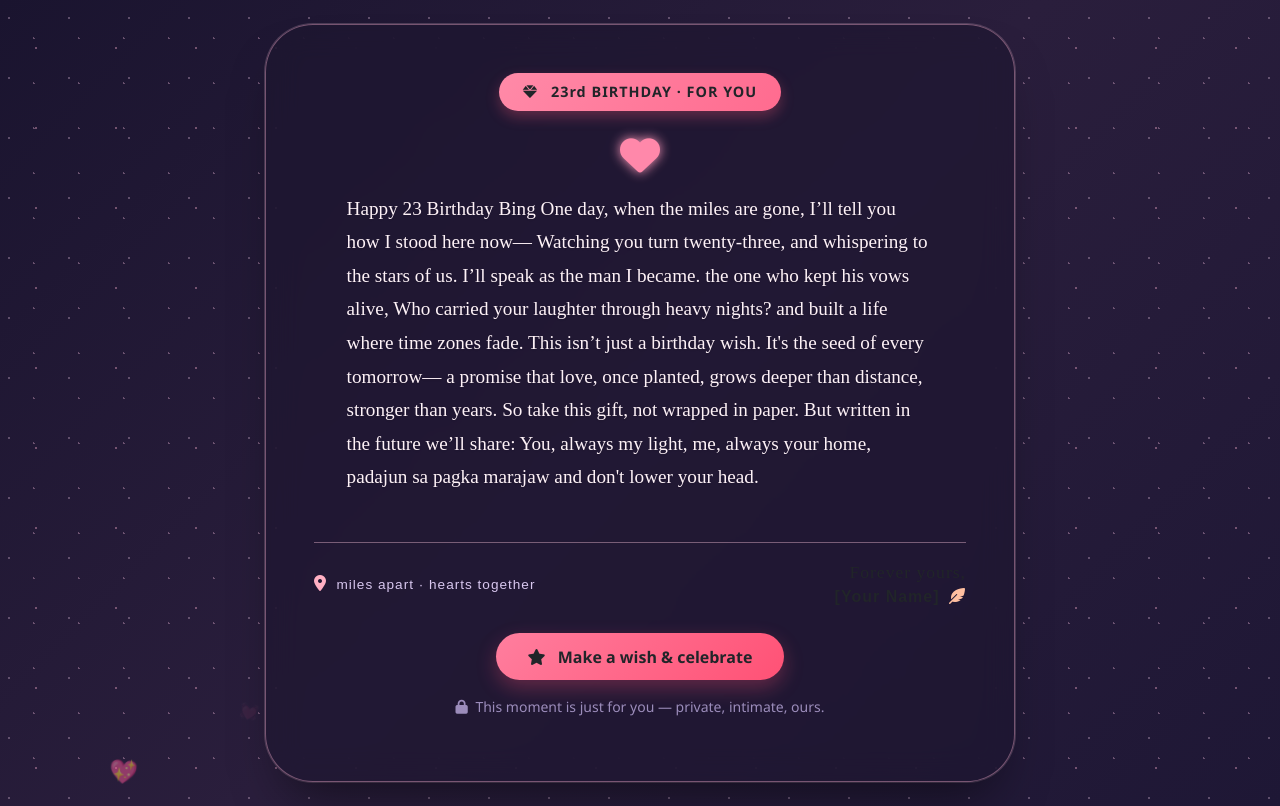
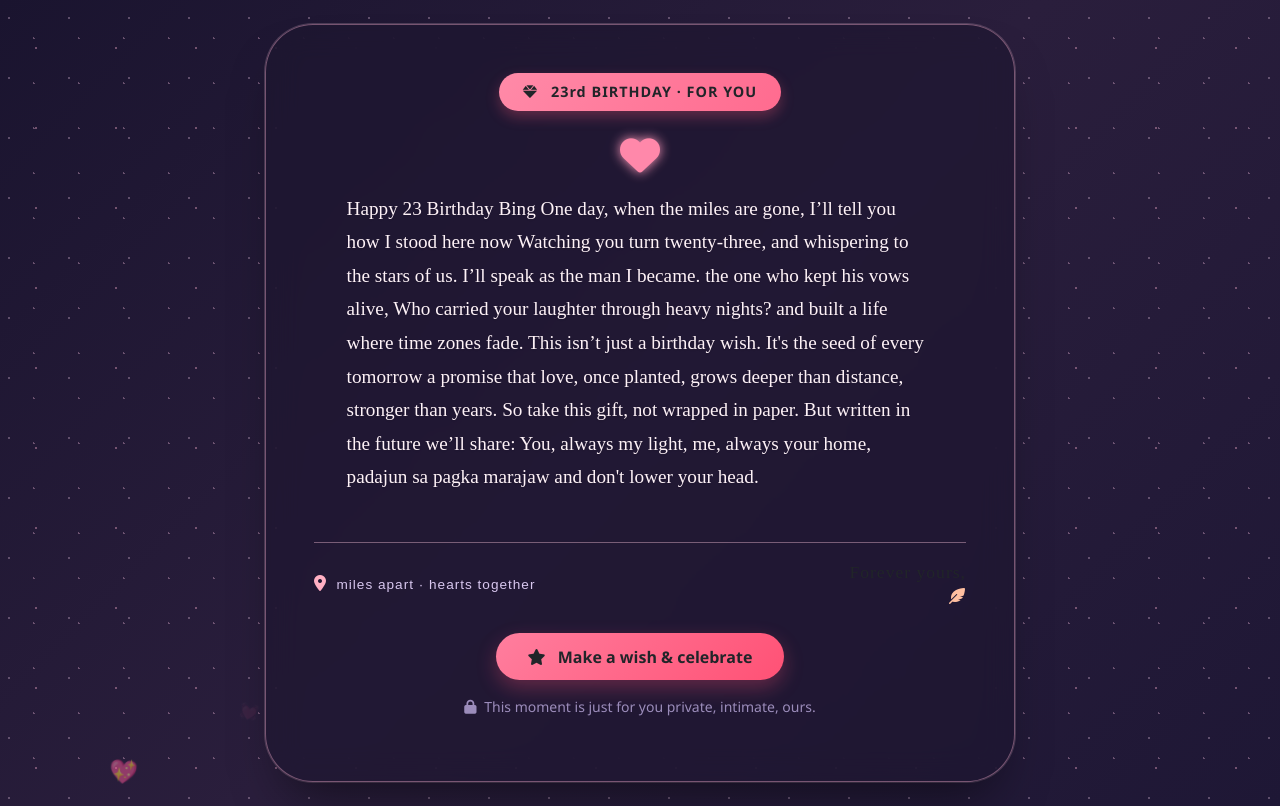
Before and after one commit to HumbleGods/blog, a plain HTML site: page index.html in a window 1280 px wide. Drawn offline with nearby package versions, Linux system fonts and the light colour scheme.

Commit message:
Refine birthday message text in index.html
Removed unnecessary punctuation and improved sentence structure in birthday message.

```diff
--- a/index.html
+++ b/index.html
@@ -190,7 +190,7 @@
         <!-- THE MAIN SURPRISE MESSAGE - ONE BEAUTIFUL PARAGRAPH -->
         <div class="message-paragraph text-start mx-auto" style="max-width: 90%;">
             <p class="mb-0">
-                Happy 23 Birthday Bing One day, when the miles are gone, I’ll tell you how I stood here now— Watching you turn twenty-three, and whispering to the stars of us.
+                Happy 23 Birthday Bing One day, when the miles are gone, I’ll tell you how I stood here now Watching you turn twenty-three, and whispering to the stars of us.
 
 I’ll speak as the man I became.
 
@@ -202,7 +202,7 @@ and built a life where time zones fade.
 
 This isn’t just a birthday wish.
 
-It's the seed of every tomorrow—
+It's the seed of every tomorrow
 
 a promise that love, once planted,
 
@@ -228,7 +228,7 @@ me, always your home, padajun sa pagka marajaw and don't lower your head.
             </div>
             <div class="text-end mt-2 mt-sm-0">
                 <span style="font-family: 'Playfair Display', serif; font-size: 1.1rem; font-weight: 500;">Forever yours,</span><br>
-                <span style="font-weight: 600; letter-spacing: 1px;">[Your Name]</span>
+                <span style="font-weight: 600; letter-spacing: 1px;"></span>
                 <i class="fas fa-feather-alt ms-1" style="color: #ffbfa0;"></i>
             </div>
         </div>
@@ -240,7 +240,7 @@ me, always your home, padajun sa pagka marajaw and don't lower your head.
             </button>
         </div>
         <p class="mt-3 small" style="color: #bbaadd; opacity: 0.8;">
-            <i class="fas fa-lock me-1"></i> This moment is just for you — private, intimate, ours.
+            <i class="fas fa-lock me-1"></i> This moment is just for you private, intimate, ours.
         </p>
     </div>
 </div>
```
